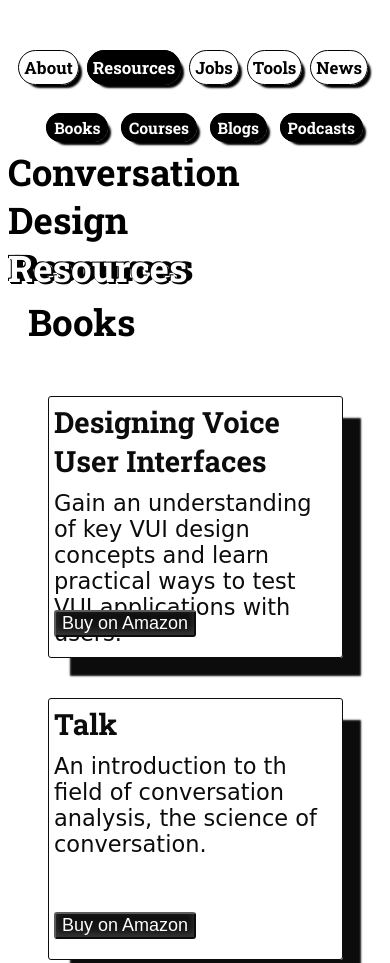
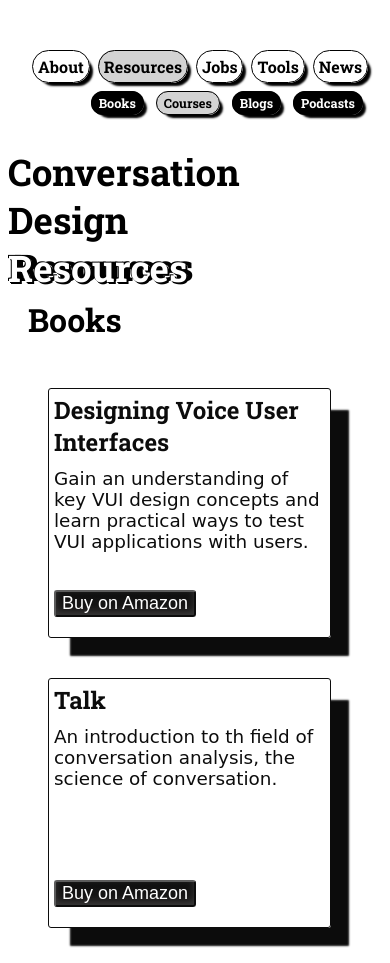
Before and after one commit to bookofbash/conversationdesign.ai, a plain HTML site: page index.html in a window 390 px wide. Shown: the top 963 px of the page. Drawn offline with Linux system fonts and the light colour scheme; a web font is replaced by a local one.

Commit message:
updated text sizes to use rem rather than ex

```diff
--- a/styles.css
+++ b/styles.css
@@ -1,5 +1,11 @@
+*, *:before, *:after {
+    -webkit-box-sizing: border-box;
+       -moz-box-sizing: border-box;
+            box-sizing: border-box;
+}
 /* For small screens */
 @media only screen and (max-width: 600px){
+
 	.heading{
 		display: flex;
 
@@ -19,12 +25,12 @@
 	   }
 	   .card-title {
 		margin-bottom: 10px;
-		font-size: 3.25ex;
+		font-size: 1.5rem;
 		font-family: 'Roboto Slab', serif;
 		}
 	   .card-description {
 		margin: auto;
-		font-size: 2.50ex;
+		font-size: 1.15rem;
 	}
 
 	.card-button{
@@ -88,7 +94,7 @@
 	}
 
 	h2{
-		font-size:5ex ;
+		font-size:2rem ;
 		font-family: 'Roboto Slab', serif;
 		border: none;
 		/* box-shadow: 0px 4px 0px 0px rgba(0,0,0,4); */
@@ -116,7 +122,7 @@
 			background-color: white;
 			font-family: 'Luxurious Roman', cursive;
 			width: 100%;
-			height:260px;
+			height:300px;
 			padding-top: 40px;
 		}
 		.resource-nav{
@@ -125,7 +131,8 @@
 			font-family: 'Roboto Slab', serif;
 			margin-right: 10px;
 			clear: both;
-			font-size: x-small;
+			font-size: .5rem;
+			margin-top: -18px;
 		}
 		nav{
 			display: flex;
@@ -150,7 +157,7 @@
 			display: inline;
 			justify-content: center;
 			box-shadow: 5px 5px 2px -2px rgba(0,0,0,4);
-			font-size: 2ex;
+			font-size: 1rem;
 		}
 
 		.resource-nav .nav-item {
@@ -211,12 +218,12 @@
 
 		/* Makes active page black and white */
 		.nav-item:nth-child(2) a{
-			color: white;
-			background-color: black;
+			color: black;
+			background-color: lightgrey;
 		}
 		.nav-item:nth-child(2) {
-			color: white;
-			background-color: black;
+			color: black;
+			background-color: lightgrey;
 		}
 
 
```
Also changed, not shown: index.html (+1 -0 lines).
